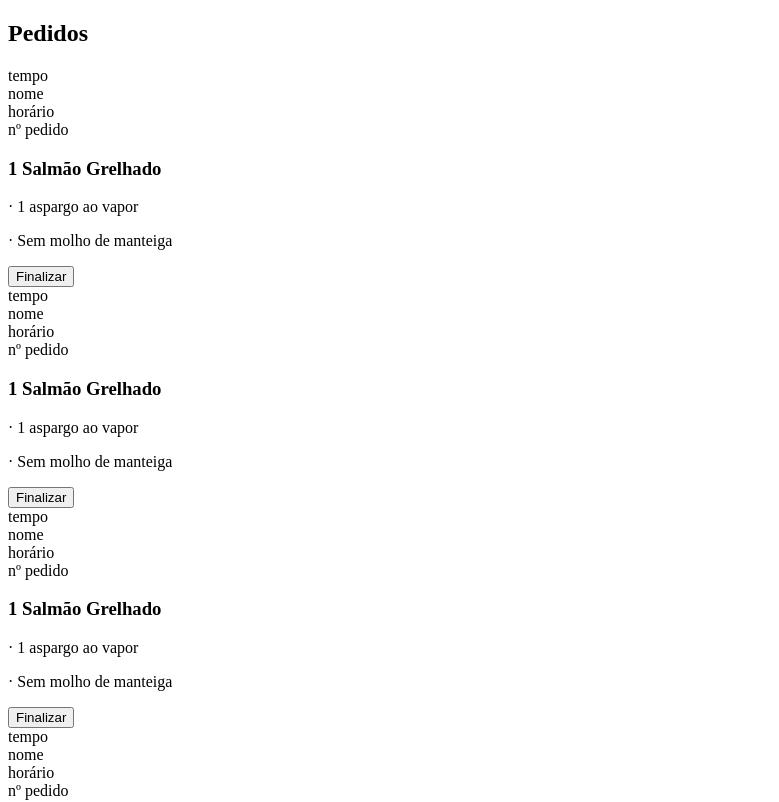
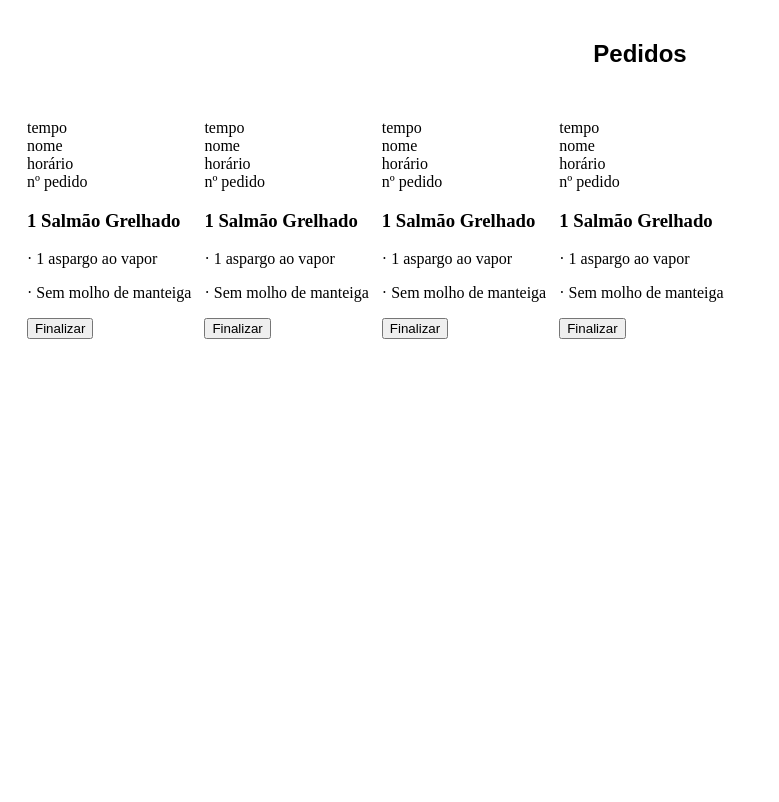
Before and after one commit to schneiker/parte-vitor, an Angular app: page /tela-cozinha in a window 1280 px wide. Shown: the top 802 px of the page, without its empty margins (0-779 px from the left). Built offline with nearby package versions, Linux system fonts and the light colour scheme.

Commit message:
css da tela inicial

```diff
--- a/src/app/components/tela-inicial-cozinha/tela-inicial-cozinha.component.css
+++ b/src/app/components/tela-inicial-cozinha/tela-inicial-cozinha.component.css
@@ -0,0 +1,24 @@
+section {
+    /* border: 1px solid red; */
+    height: 100svh;
+    background-color: var(--fundo-telas);
+}
+
+h1 {
+    text-align: center;
+    padding-top: 20px;
+    padding-bottom: 10px;
+    margin-bottom: 0;
+    font-family: "Mulish", sans-serif;
+    font-optical-sizing: auto;
+    font-weight: 700;
+    color: var(--branco-figma);
+}
+
+.pedidos {
+    display: flex;
+    flex-direction: row;
+    flex-wrap: wrap;
+    padding: 41px 15px 0 19px;
+    gap: 13px;
+}
```
